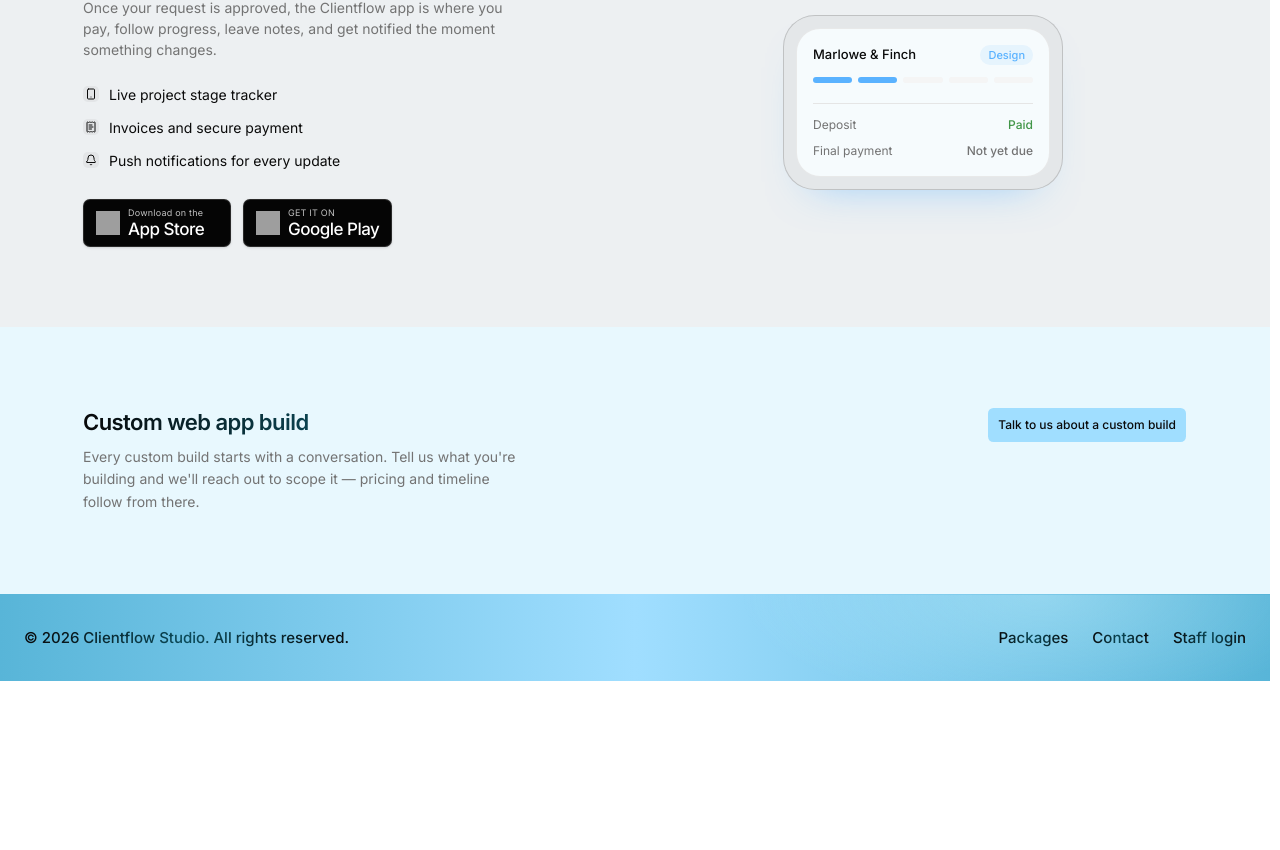
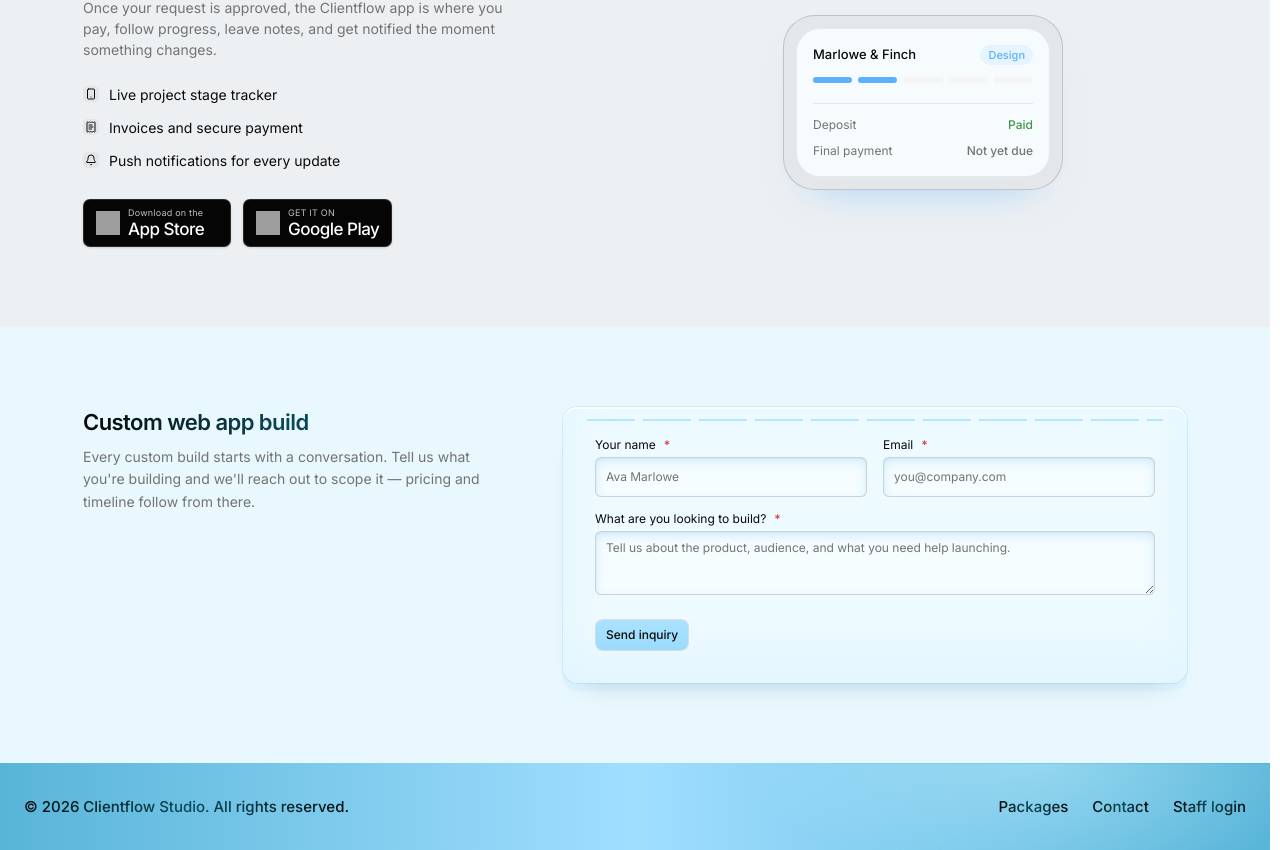
Before and after one commit to BunaBlyta/clientflow, a Next.js app: page / in a window 1280 px wide. Shown: the part 1679-2529 px from the top of the page. Before the commit the page ends 2360 px from the top, so only its background shows below. Built offline with nearby package versions, Linux system fonts and the light colour scheme; no server answers; the database is empty; grey boxes are pictures that could not be loaded.

Commit message:
fix: refine landing page feedback

```diff
--- a/app/globals.css
+++ b/app/globals.css
@@ -1569,19 +1569,11 @@ html:not(.dark) .package-card--custom .package-price {
   border-color: rgb(168 157 255 / 0.32) !important;
 }
 
-#how-it-works .process-step,
-#how-it-works .process-step:hover,
-#how-it-works .process-step .process-glyph,
-#how-it-works .process-step:hover .process-glyph,
-#how-it-works .process-step:hover .process-message-dot,
-#how-it-works .process-step:hover .process-rocket-flame {
-  transform: none !important;
-  animation: none !important;
-  transition: none !important;
-}
-
-#how-it-works .process-connector path:first-child {
-  animation: none !important;
+.package-description {
+  display: -webkit-box;
+  overflow: hidden;
+  -webkit-box-orient: vertical;
+  -webkit-line-clamp: 2;
 }
 
 @media (prefers-reduced-motion: reduce) {
--- a/components/marketing/contact-form.tsx
+++ b/components/marketing/contact-form.tsx
@@ -1,15 +1,64 @@
 "use client";
 
+import { useState } from "react";
+import { AlertCircle } from "lucide-react";
+import { toast } from "sonner";
 import { Button } from "@/components/ui/button";
+import { Input } from "@/components/ui/input";
+import { Label } from "@/components/ui/label";
+import { Textarea } from "@/components/ui/textarea";
 import { useLocale } from "@/lib/i18n";
-import { CustomBuildDialog } from "@/components/marketing/custom-build-dialog";
+
+function RequiredLabel({ htmlFor, children }: { htmlFor: string; children: React.ReactNode }) {
+  return (
+    <Label htmlFor={htmlFor}>
+      {children}
+      <span className="required-mark" aria-hidden="true">*</span>
+    </Label>
+  );
+}
 
 export function ContactForm() {
   const { t } = useLocale();
+  const [submitted, setSubmitted] = useState(false);
+  const [pending, setPending] = useState(false);
+  const [error, setError] = useState<string | null>(null);
+
+  async function handleSubmit(event: React.FormEvent<HTMLFormElement>) {
+    event.preventDefault();
+    const form = event.currentTarget;
+    const values = new FormData(form);
+    setPending(true);
+    setError(null);
+
+    try {
+      const response = await fetch("/api/contact-leads", {
+        method: "POST",
+        headers: { "Content-Type": "application/json" },
+        body: JSON.stringify({
+          name: values.get("name"),
+          email: values.get("email"),
+          message: values.get("message"),
+        }),
+      });
+      const result = (await response.json().catch(() => null)) as { error?: unknown } | null;
+      if (!response.ok) {
+        throw new Error(typeof result?.error === "string" ? result.error : t("dashboard.retryLoad"));
+      }
+
+      form.reset();
+      setSubmitted(true);
+      toast.success(t("marketing.inquirySent"), { description: t("marketing.inquirySentIntro") });
+    } catch (caughtError) {
+      setError(caughtError instanceof Error ? caughtError.message : t("dashboard.retryLoad"));
+    } finally {
+      setPending(false);
+    }
+  }
 
   return (
     <section id="contact" className="custom-build-gradient relative isolate overflow-hidden">
-      <div className="mx-auto grid max-w-6xl items-start gap-8 px-4 py-20 sm:px-6 lg:grid-cols-2 lg:gap-16">
+      <div className="mx-auto grid max-w-6xl items-start gap-8 px-4 py-20 sm:px-6 lg:grid-cols-[0.8fr_1.2fr] lg:gap-16">
         <div className="self-start text-left">
           <h2 className="text-xl font-semibold tracking-tight text-foreground sm:text-[22px]">
             {t("marketing.customBuildTitle")}
@@ -19,15 +68,48 @@ export function ContactForm() {
           </p>
         </div>
 
-        <div className="flex items-start justify-start lg:justify-end">
-          <CustomBuildDialog
-            trigger={
-              <Button size="lg" className="w-full sm:w-auto">
-                {t("marketing.customBuild")}
-              </Button>
-            }
-          />
-        </div>
+        {submitted ? (
+          <div className="contact-form-card rounded-2xl border border-border bg-background/80 p-6 backdrop-blur-sm sm:p-8">
+            <p className="text-[14px] font-medium">{t("marketing.thanksInquiry")}</p>
+            <p className="mt-1 text-[13px] text-muted-foreground">{t("marketing.thanksInquiryIntro")}</p>
+            <Button variant="outline" size="sm" className="mt-4" onClick={() => setSubmitted(false)}>
+              {t("marketing.sendAnotherInquiry")}
+            </Button>
+          </div>
+        ) : (
+          <form onSubmit={handleSubmit} className="contact-form-card flex flex-col gap-4 rounded-2xl border border-border bg-background/80 p-6 backdrop-blur-sm sm:p-8">
+            {error && (
+              <div role="alert" className="form-warning flex items-start gap-2 border border-status-danger/30 bg-status-danger/5 px-3 py-2.5 text-[13px] leading-5 text-status-danger">
+                <AlertCircle className="mt-0.5 size-4 shrink-0" aria-hidden="true" />
+                <span>{error}</span>
+              </div>
+            )}
+            <div className="grid gap-4 sm:grid-cols-2">
+              <div className="flex flex-col gap-1.5">
+                <RequiredLabel htmlFor="contact-name">{t("marketing.yourName")}</RequiredLabel>
+                <Input id="contact-name" name="name" required placeholder={t("marketing.namePlaceholder")} className="contact-field" />
+              </div>
+              <div className="flex flex-col gap-1.5">
+                <RequiredLabel htmlFor="contact-email">{t("auth.email")}</RequiredLabel>
+                <Input id="contact-email" name="email" type="email" required placeholder={t("marketing.emailPlaceholder")} className="contact-field" />
+              </div>
+            </div>
+            <div className="flex flex-col gap-1.5">
+              <RequiredLabel htmlFor="contact-message">{t("marketing.whatBuild")}</RequiredLabel>
+              <Textarea
+                id="contact-message"
+                name="message"
+                required
+                rows={5}
+                placeholder={t("marketing.buildPlaceholder")}
+                className="contact-field max-h-56 resize-y overflow-y-auto"
+              />
+            </div>
+            <Button type="submit" disabled={pending} className="mt-2 self-start">
+              {pending ? t("common.sending") : t("marketing.sendInquiry")}
+            </Button>
+          </form>
+        )}
       </div>
     </section>
   );
--- a/components/marketing/custom-build-dialog.tsx
+++ b/components/marketing/custom-build-dialog.tsx
@@ -98,18 +98,18 @@ export function CustomBuildDialog({ trigger }: CustomBuildDialogProps) {
             )}
             <div className="grid gap-4 sm:grid-cols-2">
               <div className="flex flex-col gap-1.5">
-                <RequiredLabel htmlFor="contact-name">{t("marketing.yourName")}</RequiredLabel>
-                <Input id="contact-name" name="name" required placeholder={t("marketing.namePlaceholder")} className="contact-field" />
+                <RequiredLabel htmlFor="custom-contact-name">{t("marketing.yourName")}</RequiredLabel>
+                <Input id="custom-contact-name" name="name" required placeholder={t("marketing.namePlaceholder")} className="contact-field" />
               </div>
               <div className="flex flex-col gap-1.5">
-                <RequiredLabel htmlFor="contact-email">{t("auth.email")}</RequiredLabel>
-                <Input id="contact-email" name="email" type="email" required placeholder={t("marketing.emailPlaceholder")} className="contact-field" />
+                <RequiredLabel htmlFor="custom-contact-email">{t("auth.email")}</RequiredLabel>
+                <Input id="custom-contact-email" name="email" type="email" required placeholder={t("marketing.emailPlaceholder")} className="contact-field" />
               </div>
             </div>
             <div className="flex flex-col gap-1.5">
-              <RequiredLabel htmlFor="contact-message">{t("marketing.whatBuild")}</RequiredLabel>
+              <RequiredLabel htmlFor="custom-contact-message">{t("marketing.whatBuild")}</RequiredLabel>
               <Textarea
-                id="contact-message"
+                id="custom-contact-message"
                 name="message"
                 required
                 rows={5}
--- a/components/marketing/packages-and-request.tsx
+++ b/components/marketing/packages-and-request.tsx
@@ -158,7 +158,7 @@ export function PackagesAndRequest() {
                     <div
                       key={pkg.id}
                       className={cn(
-                        "package-card relative flex h-full min-h-[360px] flex-col rounded-lg border p-6",
+                        "package-card relative flex h-full min-h-[320px] flex-col rounded-lg border p-6",
                         isPopular && "package-card--popular",
                         isCustom ? "package-card--custom" : "package-card--standard",
                       )}
@@ -172,7 +172,7 @@ export function PackagesAndRequest() {
                       <p className="package-price mt-1 min-h-9 text-[28px] font-semibold tracking-tight">
                         {isCustom ? t("marketing.custom") : formatMajorCurrency(pkg.price, pkg.currency)}
                       </p>
-                      <p className="mt-2 min-h-14 text-[13px] text-muted-foreground">{pkg.description}</p>
+                      <p className="package-description mt-2 min-h-10 text-[13px] text-muted-foreground">{pkg.description}</p>
                       <ul className="mt-5 flex flex-1 flex-col gap-2.5">
                         <li className="flex items-start gap-2 text-[13px]">
                           <Check className="mt-0.5 size-4 shrink-0 text-brand-sky dark:rounded-full dark:bg-brand-accent/25 dark:p-0.5 dark:text-foreground" />
--- a/components/marketing/process-section.tsx
+++ b/components/marketing/process-section.tsx
@@ -123,7 +123,7 @@ export function ProcessSection() {
         </div>
         <div className="relative mx-auto mt-10 grid max-w-none gap-x-8 gap-y-10 sm:grid-cols-2 lg:grid-cols-4">
           {steps.map((step, i) => (
-              <div key={step.title} className="process-step relative z-10 text-center">
+              <div key={step.title} className="process-step group relative z-10 text-center">
               {i < steps.length - 1 && (
                 <svg
                   className={`process-connector pointer-events-none absolute top-[13px] left-[calc(50%+20px)] z-0 hidden h-3 w-[calc(100%-0.5rem)] overflow-visible text-gray-400/50 dark:text-brand-accent/20 lg:block ${i === steps.length - 1 ? "process-connector-final" : ""}`}
--- /dev/null
+++ b/status/log/2026-08-17-1656-agent-landing-followup.md
@@ -0,0 +1,21 @@
+### 2026-08-17 16:56 — Codex — landing page follow-up
+
+Changed:
+- Restored the second, visible custom inquiry form in the Contact section with required-field asterisks, top-of-form error warnings, and bounded textarea resizing.
+- Kept the custom inquiry modal triggers in the hero and custom package card.
+- Restored the original “How it works” hover animations and connector animation while keeping button interactions spatially stable.
+- Reduced package card minimum height from 360px to 320px.
+- Clamped package descriptions to two visual rows and kept the shared minimum height so package card rows stay aligned.
+- Avoided duplicate label IDs between the inline contact form and the modal form.
+
+Tried and abandoned (what didn't work, and why):
+- None.
+
+Left for next session:
+- A human browser pass should confirm the shorter card height still has comfortable breathing room at the target viewport widths.
+
+Assumptions made (flag if wrong):
+- “Second contact form” means the previously removed inline custom inquiry form in the Contact section, while the modal remains the package-card interaction.
+
+Blockers:
+- None. Typecheck, lint, tests, and the webpack production build passed. The two existing raw `<img>` lint warnings remain in the mobile-app marketing section.
```
Also changed, not shown: status/CURRENT-web.md (+4 -3 lines).
